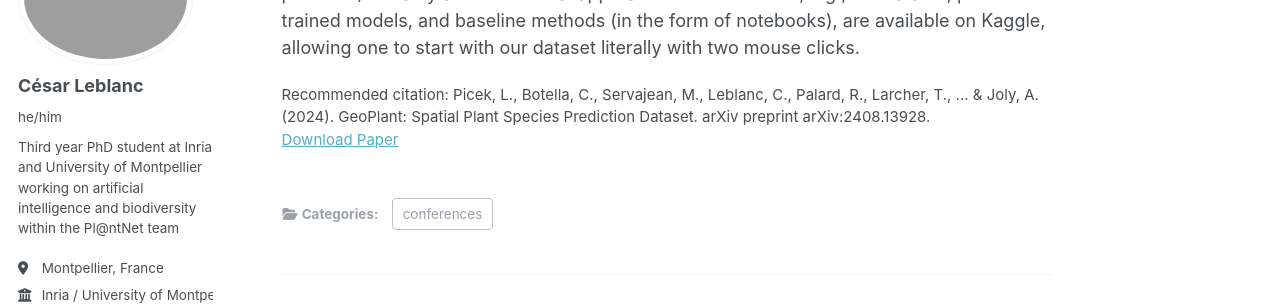
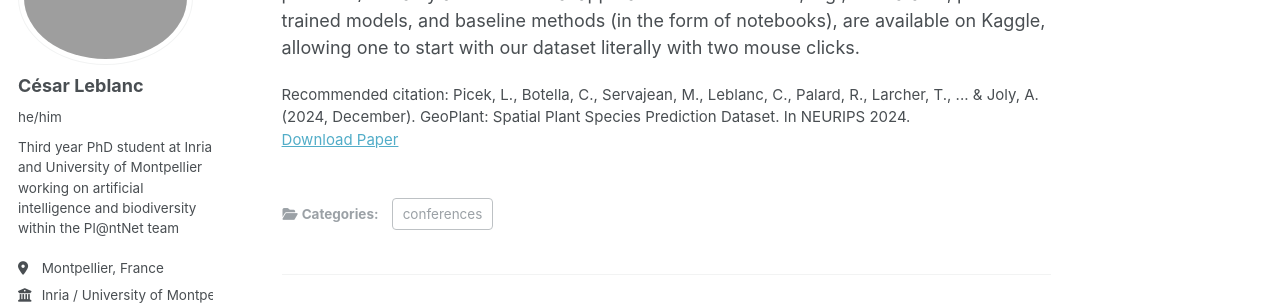
Before and after one commit to cesar-leblanc/cesar-leblanc.github.io, a Jekyll site: the page built from _publications/0003-2024-paper.md, in a window 1280 px wide and 900 px high, scrolled down 453 px. Shown: the part 175-480 px from the top of the window. Built offline with Jekyll 4.4.1, drawn with Linux system fonts in a browser that asks for light colours; some web fonts are replaced.

Commit message:
Correct recommended citation of paper

```diff
--- a/_publications/0003-2024-paper.md
+++ b/_publications/0003-2024-paper.md
@@ -7,7 +7,7 @@ excerpt: 'This paper presents GeoPlant, a novel European-scale dataset designed
 date: 01-01-2024
 venue: 'Advances in Neural Information Processing Systems, 2024'
 paperurl: 'http://cesar-leblanc.github.io/files/paper3.pdf'
-citation: 'Picek, L., Botella, C., Servajean, M., Leblanc, C., Palard, R., Larcher, T., ... & Joly, A. (2024). GeoPlant: Spatial Plant Species Prediction Dataset. arXiv preprint arXiv:2408.13928.'
+citation: 'Picek, L., Botella, C., Servajean, M., Leblanc, C., Palard, R., Larcher, T., ... & Joly, A. (2024, December). GeoPlant: Spatial Plant Species Prediction Dataset. In NEURIPS 2024.'
 ---
 
 The difficulty of monitoring biodiversity at fine scales and over large areas limits ecological knowledge and conservation efforts.
```
